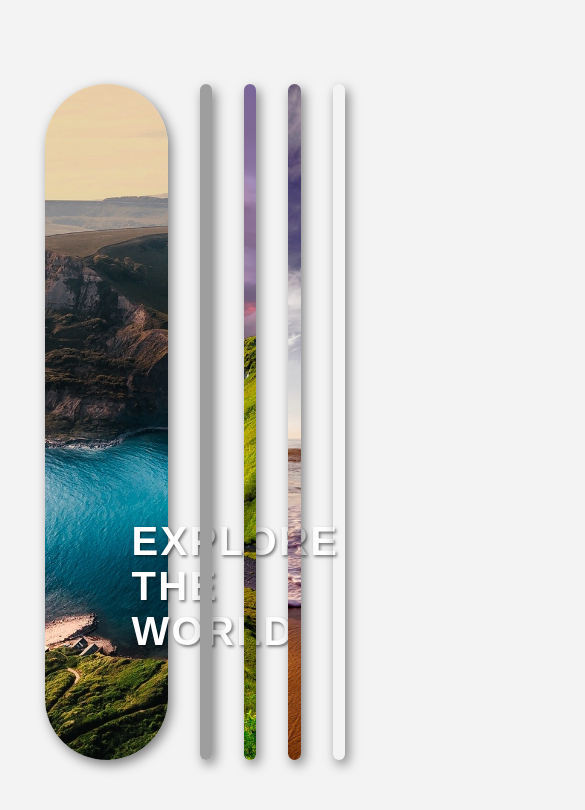
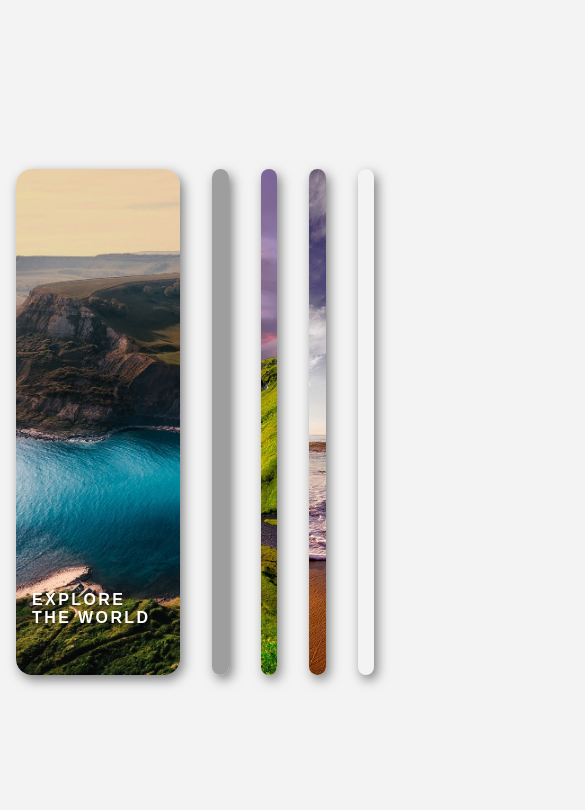
Before and after one commit to TibiBejan/Project-2_Expanding_Cards, a plain HTML site: page index.html in a window 390 px wide. Shown: the top 810 px of the page, 585 px wide, since content can reach past the window. Drawn offline with Linux system fonts and the light colour scheme; grey boxes are pictures that could not be loaded.

Commit message:
Responsive Media Queries

```diff
--- a/style.css
+++ b/style.css
@@ -7,11 +7,9 @@
 body {
 	font-family: Arial, Helvetica, sans-serif;
 	background-color: #f3f3f3;
-	height: 100vh;
+	min-height: 100vh;
 	width: 100%;
 	overflow: hidden;
-	display: -webkit-box;
-	display: -ms-flexbox;
 	display: flex;
 	justify-content: center;
 	align-items: center;
@@ -20,8 +18,6 @@ body {
 #cards {
 	height: 80vh;
 	width: 85%;
-	display: -webkit-box;
-	display: -ms-flexbox;
 	display: flex;
 	justify-content: center;
 	align-items: center;
@@ -38,6 +34,7 @@ body {
 	background-position: center;
 	background-repeat: no-repeat;
 	cursor: pointer;
+	overflow: hidden;
 	transition: all 0.7s cubic-bezier(0.05, 0.6, 0.4, 0.9);
 }
 
@@ -85,3 +82,35 @@ body {
 	opacity: 1;
 	transition: opacity 0.3s ease-in 0.4s;
 }
+
+@media screen and (max-width: 1400px) {
+	#cards {
+		height: 60vh;
+		width: 100%;
+	}
+
+	#cards .card {
+		border-radius: 2rem;
+	}
+
+	#cards .card h3 {
+		bottom: 0;
+		left: 0;
+		margin-bottom: 2rem;
+		padding: 0 2rem;
+		font-size: 2rem;
+	}
+}
+
+@media screen and (max-width: 700px) {
+	#cards .card {
+		border-radius: 1rem;
+	}
+	#cards .card h3 {
+		bottom: 0;
+		left: 0;
+		margin-bottom: 3rem;
+		padding: 0 1rem;
+		font-size: 1rem;
+	}
+}
```
